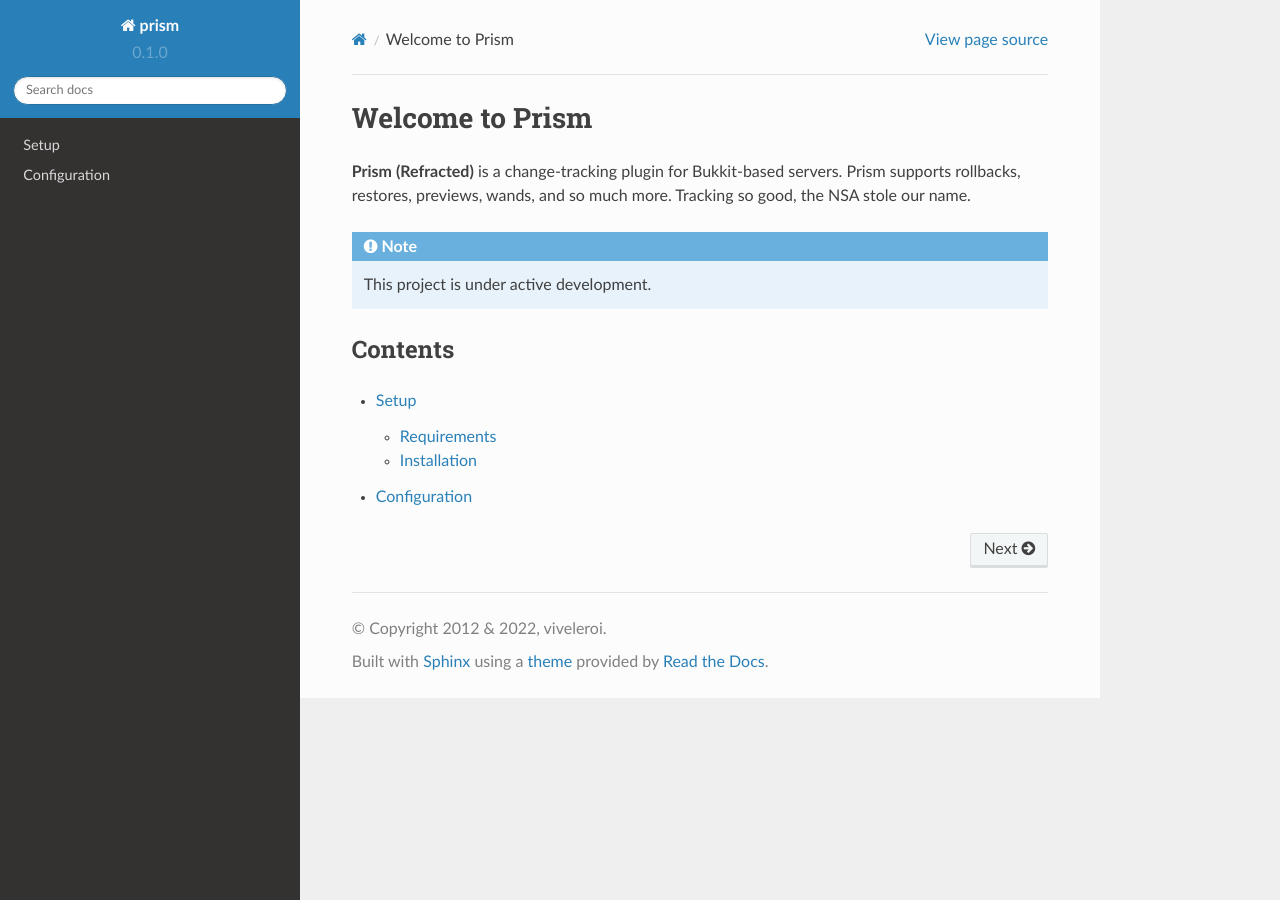
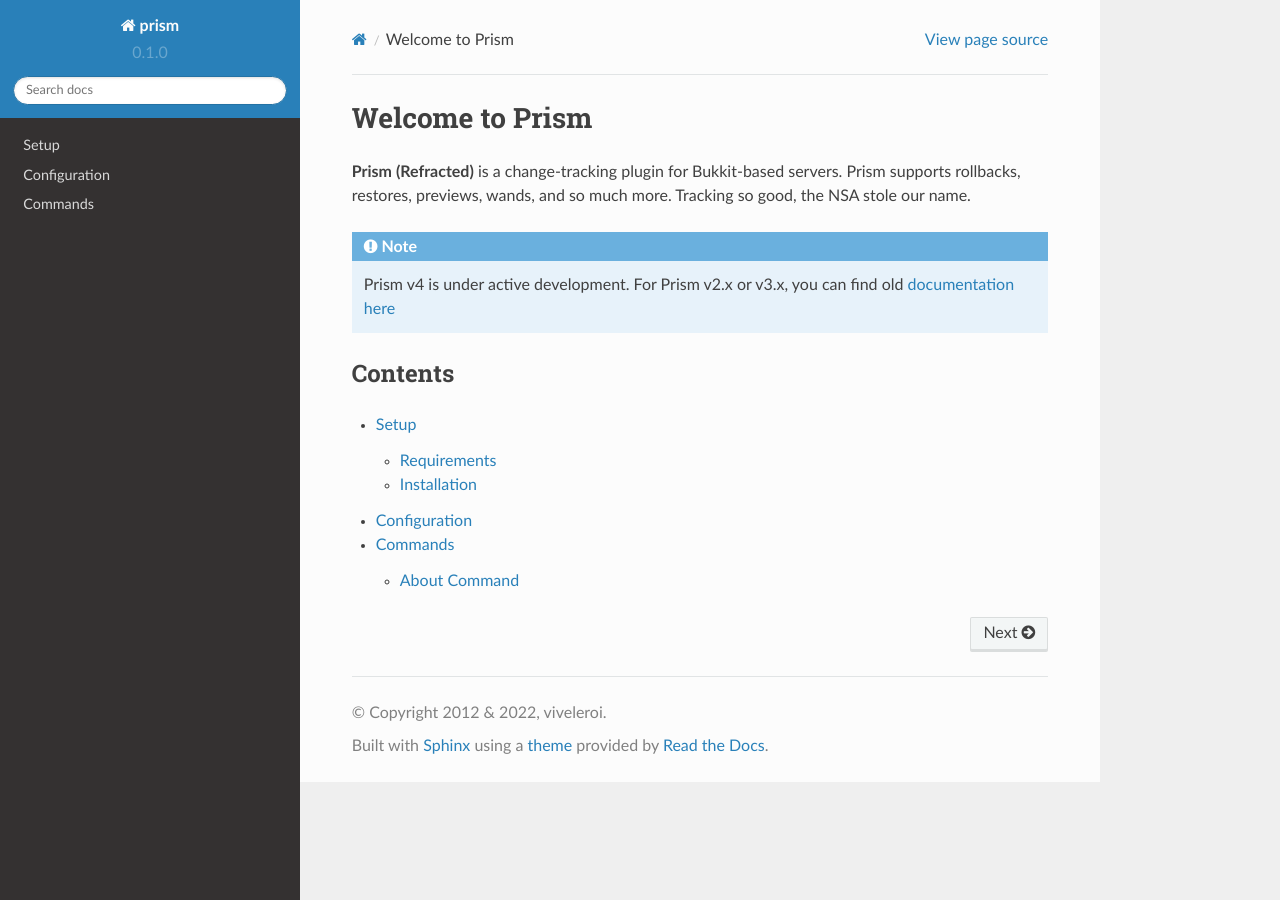
Before and after one commit to prism/prism-docs, a Sphinx documentation site: the page built from docs/source/index.rst, in a window 1280 px wide. Built offline with Sphinx 7.4.7 and the Read the Docs theme 2.0.0, drawn with Linux system fonts in a browser that asks for light colours; nearby versions of some CDN libraries; library files that are not in the unit come from our copies.

Commit message:
Early commands work

```diff
--- /dev/null
+++ b/docs/source/commands/about.rst
@@ -0,0 +1,6 @@
+About Command
+=============
+
+``pr about``
+
+The about command shows version and author information.
--- a/docs/source/conf.py
+++ b/docs/source/conf.py
@@ -33,3 +33,12 @@
 
 # -- Options for EPUB output
 epub_show_urls = 'footnote'
+
+# These folders are copied to the documentation's HTML output
+html_static_path = ['_static']
+
+# These paths are either relative to html_static_path
+# or fully qualified paths (eg. https://...)
+html_css_files = [
+    'css/prism.css',
+]
--- a/docs/source/index.rst
+++ b/docs/source/index.rst
@@ -6,7 +6,7 @@
 
 .. note::
 
-   This project is under active development.
+   Prism v4 is under active development. For Prism v2.x or v3.x, you can find old `documentation here <https://prism-bukkit.readthedocs.io/en/latest>`_
 
 Contents
 --------
@@ -15,3 +15,4 @@
 
    setup
    config
+   commands
```
Also changed, not shown: docs/source/commands.rst (added, +8 -0 lines).
